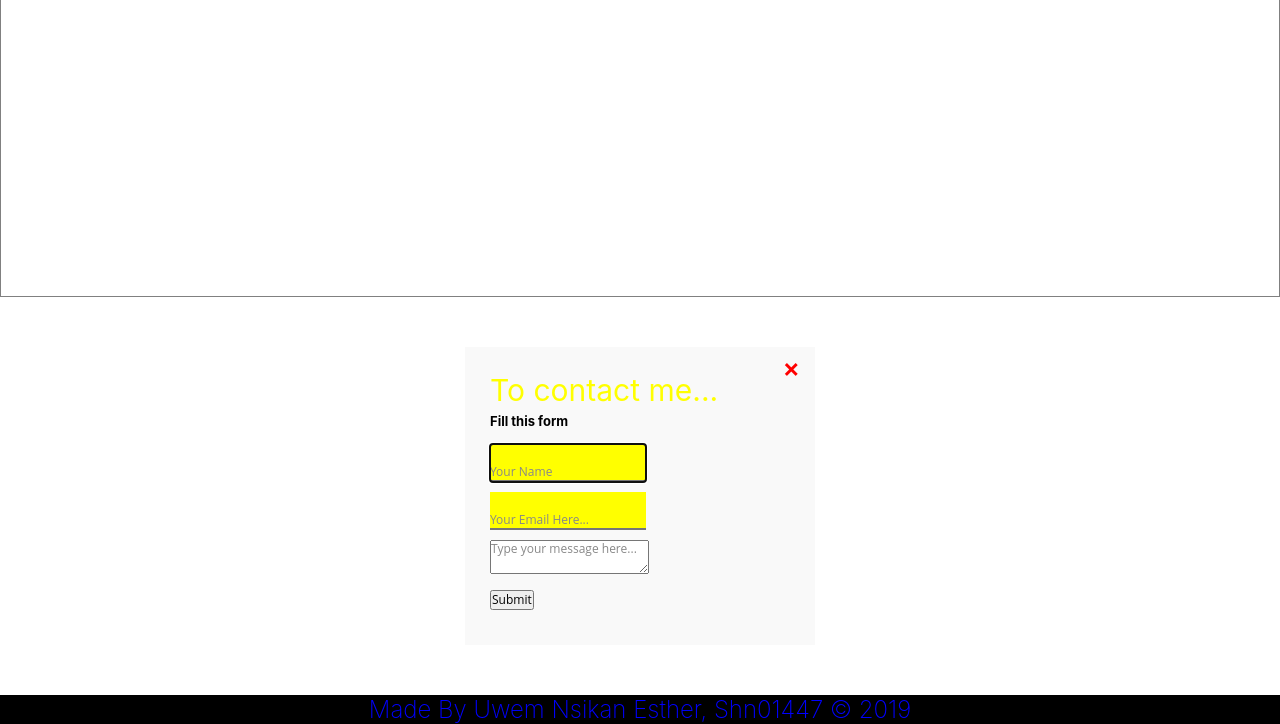
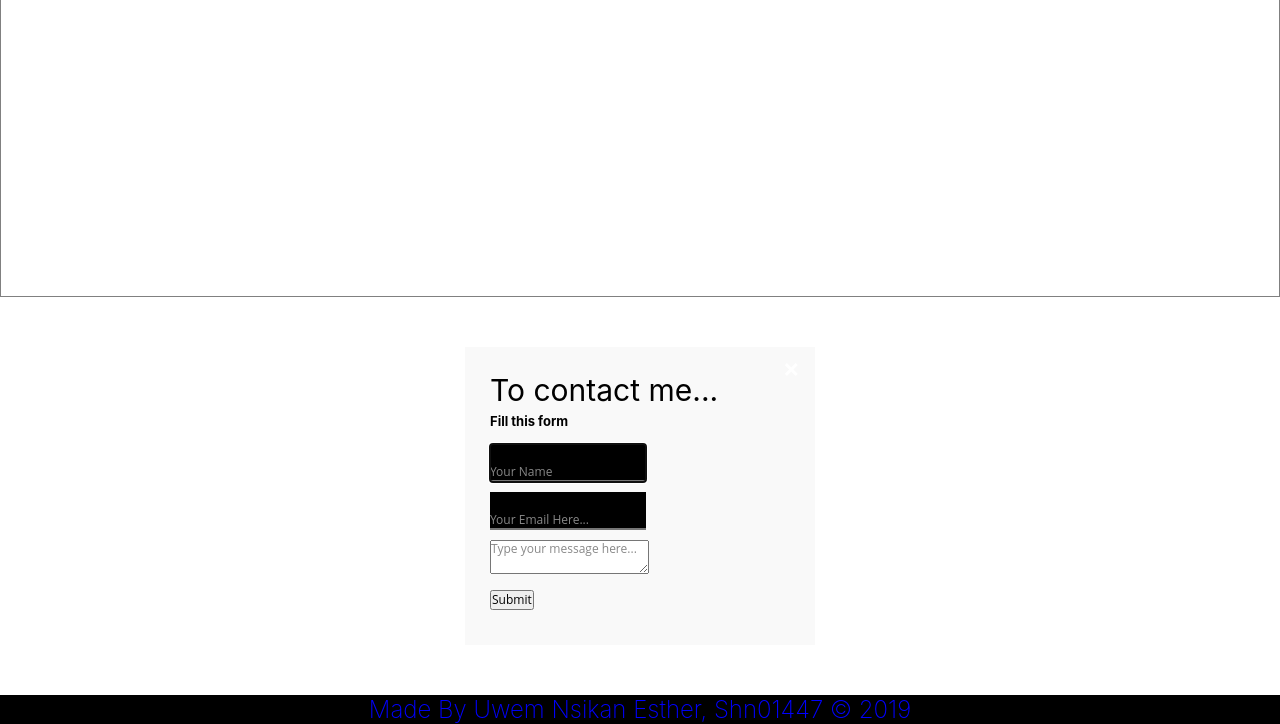
Before and after one commit to Nene-Esther/UwemEstherContactform.github.io, a plain HTML site: page index.html in a window 1280 px wide. Shown: the part 2655-3379 px from the top of the page. Drawn offline with Linux system fonts and the light colour scheme.

Commit message:
style.css
Uwem Esther

```diff
--- a/style.css
+++ b/style.css
@@ -224,7 +224,7 @@ position: relative;
 }
 
 #contact-form h3 {
-color: yellow;
+color: black;
 display: block;
 font-size: 30px;
 font-weight: 400;
@@ -274,14 +274,14 @@ padding-top: 20px;
 border-top: none;
 border-left: none;
 border-right: none;
-background-color: yellow;
+background-color: black;
 }
 #close-btn{
 position: absolute;
 top: 0px;
 right: 10px;
 font-size: 26px;
-color: red;
+color: white;
 padding: 5px;
 font-weight: 600;
 transition: font-size .2s linear;
```
